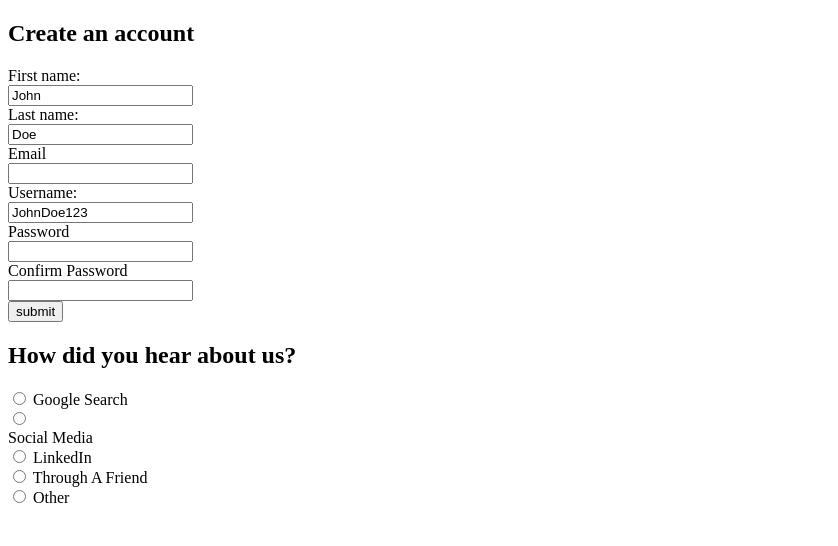
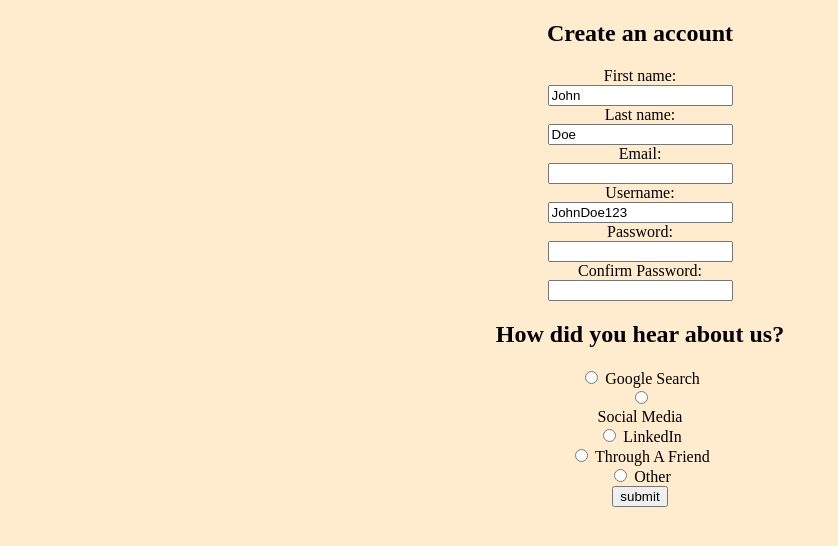
Before and after one commit to paulasuncion/pawsnpaul, a plain HTML site: page user-registration.html in a window 1280 px wide. Shown: the whole page, without its empty margins (0-838 px from the left). Drawn offline with Linux system fonts and the light colour scheme.

Commit message:
Update user-registration.html

```diff
--- a/user-registration.html
+++ b/user-registration.html
@@ -5,32 +5,35 @@
     <meta http-equiv="X-UA-Compatible" content="IE=edge">
     <meta name="viewport" content="width=device-width, initial-scale=1.0">
     <title>User Registration</title>
+    <style>
+        body {
+            background-color: #ffebcd;
+        }
+    </style>
 </head>
 <body>
-
+    <center>
     <h2>Create an account</h2>
     <!--Need to create Action Page-->
-            <form action="/action.page.php">
+            <form action="/">
                 <label for="fname">First name:</label><br>
                 <input type="text" id="fname" name="fname" value="John"><br>
     <!--learn how to make example text in entry fields faded/opaque/see through-->
                 <label for="lname">Last name:</label><br>
                 <input type="text" id="lname" name="lname" value="Doe"><br>
 
-                <label for="email">Email</label><br>
+                <label for="email">Email:</label><br>
                 <input type="text" id="email" name="email"><br>
 
                 <label for="uname">Username:</label><br>
                 <input type="text" id="uname" name="uname" value="JohnDoe123"><br>
 
-                <label for="pw">Password</label><br>
+                <label for="pw">Password:</label><br>
                 <input type="text" id="pw" name="pw"><br>
 
-                <label for="cpw">Confirm Password</label><br><!--learn how to put pw&cpw on same line-->
+                <label for="cpw">Confirm Password:</label><br><!--learn how to put pw&cpw on same line-->
                 <input type="text" id="cpw" name="cpw">
 
-            <br>
-                <input type="submit" value="submit">
 
             </form>
 
@@ -52,5 +55,10 @@
             <label for="Other">Other</label>
          </form>
 
+            <form>
+                <input type="submit" value="submit">
+            </form>
+         </center>
+
 </body>
 </html>
```
